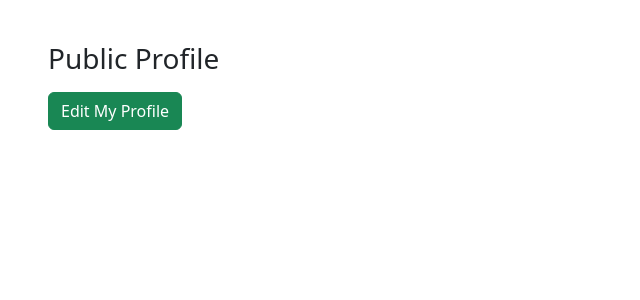
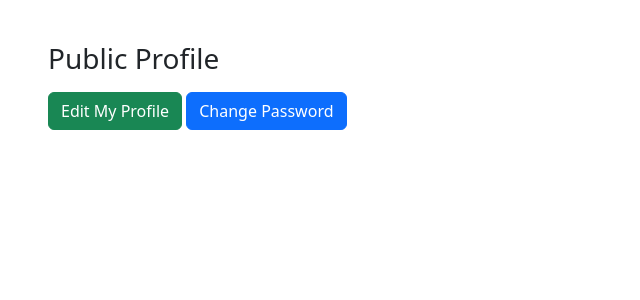
Before and after one commit to xValmearx/sample-social-media-, a Django app: page /accounts/accounts/public_profile/1 in a window 1280 px wide. Shown: the part 56-356 px from the top of the page, without its empty margins (0-640 px from the left). Run offline with Django 4.2, Linux system fonts and the light colour scheme.

Commit message:
can change password at private user page

```diff
--- a/templates/public_profile.html
+++ b/templates/public_profile.html
@@ -9,6 +9,8 @@
   <p>{{user.email}}</p>
 
   <a class= "btn btn-success ml-2" href={% url "profile" user.pk%}>Edit My Profile</a>
+
+  <a class = "btn btn-primary" href = {% url "password_change" %}>Change Password</a>
 
   {% for twit in user.twits.all %}
 
```
